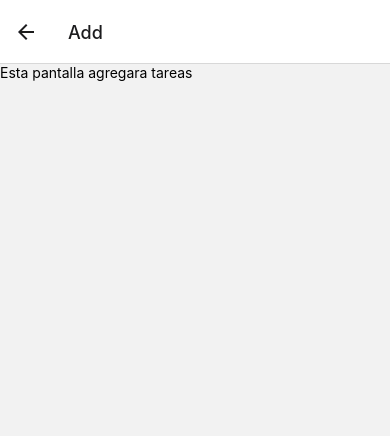
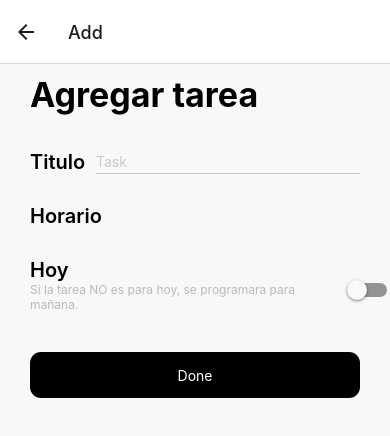
Before and after one commit to LeoSebastian23/Mobile-Tasks-ReactNativeAPP, a React Native app: screen /Add in a window 390 px wide. Shown: the top 436 px of the page. Built offline with nearby package versions, Linux system fonts and the light colour scheme.

Commit message:
Avances en el "Agregar tarea"

```diff
--- a/package.json
+++ b/package.json
@@ -9,6 +9,7 @@
     "web": "expo start --web"
   },
   "dependencies": {
+    "@react-native-community/datetimepicker": "7.2.0",
     "@react-navigation/native": "^6.1.8",
     "@react-navigation/native-stack": "^6.9.14",
     "expo": "~49.0.11",
--- a/screens/addTask.js
+++ b/screens/addTask.js
@@ -1,12 +1,85 @@
 import * as React from 'react';
-import {View, Text} from 'react-native';
+import {View, Text,TextInput, StyleSheet, Switch, TouchableOpacity} from 'react-native';
+import DateTimePicker from '@react-native-community/datetimepicker';
 
 export default function AddTask(){
+    const [name, setName] = React.useState('');
+    const [date, setDate] = React.useState(new Date());
+    const [isToday, setIsToday] = React.useState(false);
+
     return(
-        <View>
-            <Text>
-                Esta pantalla agregara tareas
-            </Text>
+
+        <View style={styles.container}>
+            <Text style={styles.title}>Agregar tarea</Text>
+            <View style={styles.inputContainer}>
+                <Text style={styles.inputTitle}>Titulo</Text>
+                <TextInput
+                    style={styles.textInput}
+                    placeholder="Task"
+                    placeholderTextColor="#00000030"
+                    onChangeText={(text) => {setName(text)}}
+                />
+            </View>
+            <View style={styles.inputContainer}>
+                <Text style={styles.inputTitle}>Horario</Text>
+                {/* <DateTimePicker
+                    value={date}
+                    mode={'date'}
+                    is24Hour={true}
+                    onChange={(event, selectedDate) => setDate(selectedDate)}
+                    style={{width: '80%'}}
+                /> */}
+            </View>
+            <View style={[styles.inputContainer, {paddingBottom: 0, alignItems: 'center'}]}>
+                <View>
+                    <Text style={styles.inputTitle}>Hoy</Text>
+                    <Text style={{color: '#00000040', fontSize: 12, maxWidth: '84%', paddingBottom: 10}}>Si la tarea NO es para hoy, se programara para mañana.</Text>
+                </View>
+                <Switch
+                    value={isToday}
+                    onValueChange={(value) => { setIsToday(value) }}
+                />
+            </View>
+            <TouchableOpacity /*onPress={addTodo}*/ style={styles.button}>
+                <Text style={{color: 'white'}}>Done</Text>
+            </TouchableOpacity>
         </View>
     )
-}
+    }
+    const styles = StyleSheet.create({
+        title: {
+            fontSize: 34,
+            fontWeight: 'bold',
+            marginBottom: 35,
+            marginTop: 10,
+        },
+        textInput: {
+            borderBottomColor: '#00000030',
+            borderBottomWidth: 1,
+            width: '80%',
+        },
+        container: {
+            flex: 1,
+            backgroundColor: '#F7F8FA',
+            paddingHorizontal: 30,
+        },
+        inputTitle: {
+            fontSize: 20,
+            fontWeight: '600',
+            lineHeight: 24
+        },
+        inputContainer: {
+            justifyContent: 'space-between',
+            flexDirection: 'row',
+            paddingBottom: 30,
+        },
+        button: {
+            marginTop: 30,
+            marginBottom: 15,
+            alignItems: 'center',
+            justifyContent: 'center',
+            backgroundColor: '#000000',
+            height: 46,
+            borderRadius: 11,
+        }
+    })
```
Also changed, not shown: 1 other file (tests, documents, lock files or other folders).
